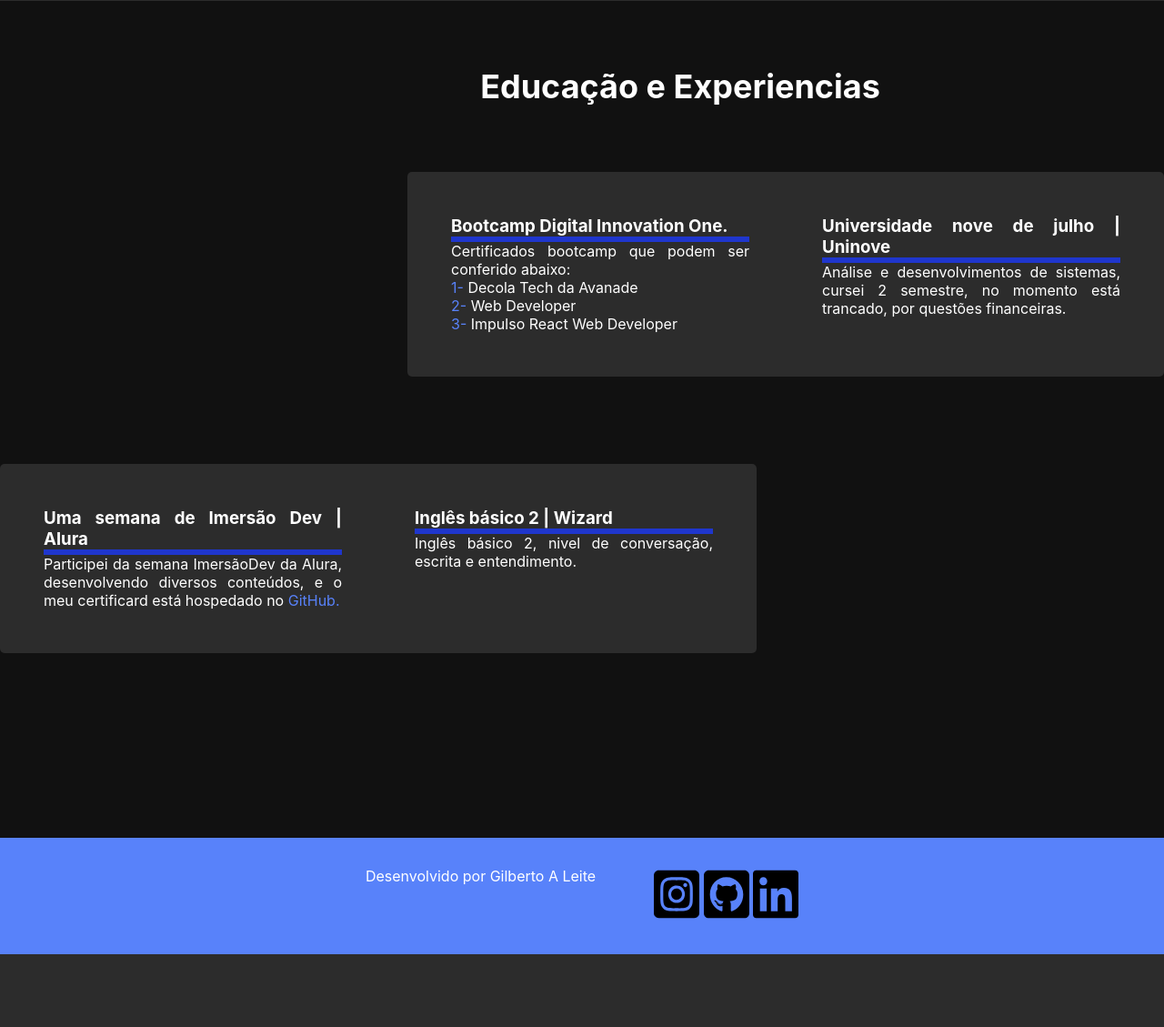
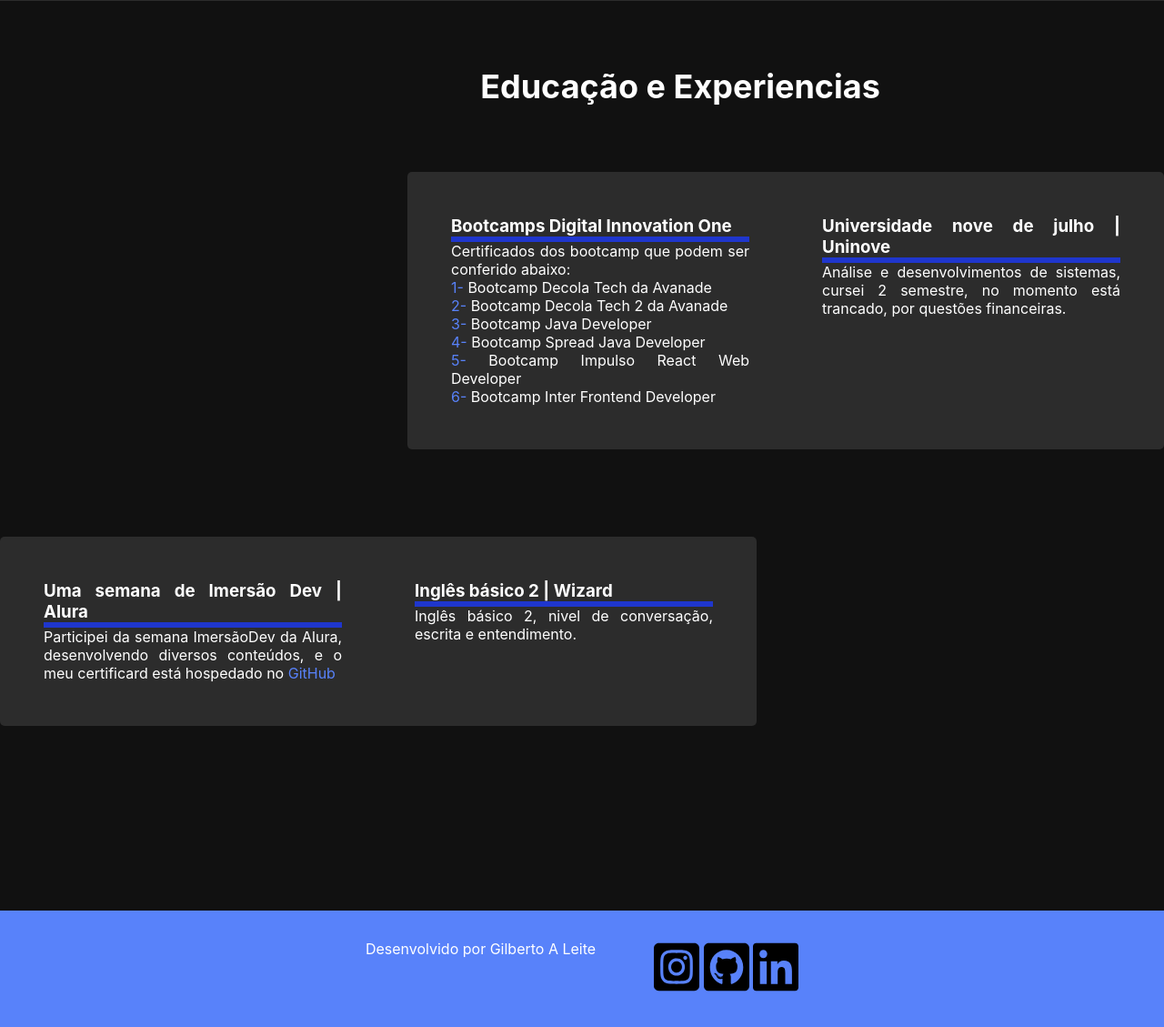
Before and after one commit to Gilbertoaleite/My-Portfolio, a PHP site: page / in a window 1280 px wide. Shown: the part 2786-3915 px from the top of the page at 91% size. Before the commit the page ends 3835 px from the top, so only its background shows below. Run offline with PHP 8.4, Linux system fonts and the light colour scheme.

Commit message:
fix somes tags, and add new certificards

```diff
--- a/index.html
+++ b/index.html
@@ -1,30 +1,45 @@
+<!-- @format -->
+
 <!DOCTYPE html>
-    <html lang="pt-BR">
+<html lang="pt-br">
 	<head>
 		<!-- Google Tag Manager -->
-<script>(function(w,d,s,l,i){w[l]=w[l]||[];w[l].push({'gtm.start':
-new Date().getTime(),event:'gtm.js'});var f=d.getElementsByTagName(s)[0],
-j=d.createElement(s),dl=l!='dataLayer'?'&l='+l:'';j.async=true;j.src=
-'https://www.googletagmanager.com/gtm.js?id='+i+dl;f.parentNode.insertBefore(j,f);
-})(window,document,'script','dataLayer','GTM-WQN7JRJ');</script>
+		<script>
+			(function (w, d, s, l, i) {
+				w[l] = w[l] || [];
+				w[l].push({ 'gtm.start': new Date().getTime(), event: 'gtm.js' });
+				var f = d.getElementsByTagName(s)[0],
+					j = d.createElement(s),
+					dl = l != 'dataLayer' ? '&l=' + l : '';
+				j.async = true;
+				j.src = 'https://www.googletagmanager.com/gtm.js?id=' + i + dl;
+				f.parentNode.insertBefore(j, f);
+			})(window, document, 'script', 'dataLayer', 'GTM-WQN7JRJ');
+		</script>
 		<!-- End Google Tag Manager -->
 		<meta charset="UTF-8" />
 		<meta http-equiv="X-UA-Compatible" content="IE=edge" />
-        <meta name="viewport" content="width=device-width, initial-scale=1, minimum-scale=1">
+		<meta
+			name="viewport"
+			content="width=device-width, initial-scale=1, minimum-scale=1"
+		/>
 		<link href="style.css" rel="stylesheet" />
-
 		<title>Portfólio Gilberto</title>
 	</head>
 	<body>
 		<!-- Google Tag Manager (noscript) -->
-<noscript><iframe src="https://www.googletagmanager.com/ns.html?id=GTM-WQN7JRJ"
-height="0" width="0" style="display:none;visibility:hidden"></iframe></noscript>
+		<noscript
+			><iframe
+				src="https://www.googletagmanager.com/ns.html?id=GTM-WQN7JRJ"
+				height="0"
+				width="0"
+				style="display: none; visibility: hidden"
+			></iframe
+		></noscript>
 		<!-- End Google Tag Manager (noscript) -->
 		<main>
 			<header class="header">
-
 				<nav>
-
 					<ul id="menuHamburguer" class="nav-ul menuHamburguer">
 						<li><a href="#sobre-mim" class="nav-li">Sobre Mim</a></li>
 						<li><a href="#projetos" class="nav-li">Projetos</a></li>
@@ -34,13 +49,10 @@
 						</li>
 					</ul>
 				</nav>
-            </nav>
-
-            <label class="switch" title = 'Butão Modo Noturno'>
+				<label class="switch" title="Butão Modo Noturno">
 					<input type="checkbox" onclick="dayMode()" id="toggleSwitch" />
 					<span class="slider round"></span>
 				</label>
-
 			</header>
 
 			<section id="inicial">
@@ -48,120 +60,198 @@
 					<div class="texto-inicial">
 						<p>Olá, meu nome é</p>
 						<h1 id="userName">Gilberto de Araujo Leite</h1>
-
-          <p id="userBio">Desenvolvedor front-end com bootstrap e React e back-end com Python e PHP em formação.</p>
-
-              <a rel="noreferrer noopener" href="https://api.whatsapp.com/send?phone=+55%2011%2096347-1286&text=Sua%20mensagem" class="whatsapp"
-                  ><img src="assets/whatsapp-brands 1.svg" alt = 'Icone whatsapp' />Whatsapp</a
+						<p id="userBio">
+							Desenvolvedor front-end com bootstrap e React e back-end com
+							Python e PHP em formação.
+						</p>
+						<a
+							rel="noreferrer noopener"
+							href="https://api.whatsapp.com/send?phone=+55%2011%2096347-1286&text=Sua%20mensagem"
+							class="whatsapp"
+							><img
+								src="assets/whatsapp-brands.svg"
+								alt="Icone whatsapp"
+							/>Whatsapp</a
 						>
 					</div>
-
 					<div class="imagem-inicial">
-                <img src="assets/dev.svg" alt = ''/>
+						<img src="assets/dev.svg" alt="imagem de um boneco com notebook" />
 					</div>
 				</div>
 			</section>
-
 			<section id="sobre-mim" class="sectOff">
 				<div class="container-sobre">
-
-              <div  id="UserImage" class="imagem-sobre">
+					<div id="UserImage" class="imagem-sobre">
 						<img
 							src="https://github.com/gilbertoaleite.png"
 							alt="Foto pessoal"
-
 						/>
-
 					</div>
-
 					<div class="texto-sobre">
 						<h2>Sobre mim</h2>
 						<p>
-                  Olá! Sou um estudante de desenvolvimento e apaixonado por tecnologia e inovação! Sou do estado de São Paulo e, frequentemente, participo dos bootcamps da Digital Innovation one e de outras escolas como: TreinaWeb e Alura.
-                  Possuo conhecimentos a respeito de front-end e back-end e concluí 2 semestres no curso de Análise e desenvolvimento pela universidade Uninove. Infelizmente, por questões financeiras, tive que trancar, mas pretendo voltar a estudar assim que a minha situação financeira melhorar. É um prazer lhe conhecer!
+							Olá! Sou um estudante de desenvolvimento e apaixonado por
+							tecnologia e inovação! Sou do estado de São Paulo e,
+							frequentemente, participo dos bootcamps da Digital Innovation one
+							e de outras escolas como: TreinaWeb e Alura. Possuo conhecimentos
+							a respeito de front-end e back-end e concluí 2 semestres no curso
+							de Análise e desenvolvimento pela universidade Uninove.
+							Infelizmente, por questões financeiras, tive que trancar, mas
+							pretendo voltar a estudar assim que a minha situação financeira
+							melhorar. É um prazer lhe conhecer!
 						</p>
 						<div class="botoes-sobre">
-                  <a rel="noreferrer noopener" target="_blank" class="botao" href="https://www.linkedin.com/in/gilbertoaleite/"
-                    ><img src="assets/linkedin-brands 1.svg" alt = 'Icone LinkkedIn' />Linkedin</a
+							<a
+								rel="noreferrer noopener"
+								target="_blank"
+								class="botao"
+								href="https://www.linkedin.com/in/gilbertoaleite/"
+								><img
+									src="assets/linkedin-brands.svg"
+									title="Meu LinkedIn"
+								/>Linkedin</a
 							>
-                  <a title="Baixar o meu currículo" rel="noreferrer noopener" target="_blank" class="botao" href="/assets/CurriculoGilberto.pdf"
-                    ><img src="assets/Vector.svg" alt = 'Icone para baixar arquivo' />Currículo</a
+							<a
+								title="Baixar o meu currículo"
+								rel="noreferrer noopener"
+								target="_blank"
+								class="botao"
+								href="/assets/CurriculoGilberto.pdf"
+								><img
+									src="assets/Vector.svg"
+									title="Download em pdf"
+								/>Currículo</a
 							>
-
 						</div>
 					</div>
 				</div>
 			</section>
-
 			<section id="projetos">
 				<h2 style="margin: 1em 0; text-align: center">Projetos</h2>
 				<div class="container-projetos">
 					<div class="item-projeto">
 						<h3>Resgate</h3>
 						<p>
-                Joguinho feito durante o bootcamp JavaScript Game Developer da Digital Innovation One
+							Joguinho feito durante o bootcamp JavaScript Game Developer da
+							Digital Innovation One
 						</p>
-              <a rel="noreferrer noopener" target="_blank" href="https://jogo-helicoptero.vercel.app/" class="botao"
+						<a
+							rel="noreferrer noopener"
+							target="_blank"
+							href="https://jogo-helicoptero.vercel.app/"
+							class="botao"
 							>Link do Projeto</a
 						>
 					</div>
 					<div class="item-projeto">
 						<h3>O Mentalista Game</h3>
 						<p>
-                  Pagina o mentalista foi desenvolvido na imersão dev da Alura, sendo um jogo de escolher números aleatórios.
+							Pagina o mentalista foi desenvolvido na imersão dev da Alura,
+							sendo um jogo de escolher números aleatórios.
 						</p>
-                <a rel="noreferrer noopener" target="_blank" href="https://codepen.io/gilbertoaleite/full/XWgzdBE" class="botao">Link do Projeto</a>
+						<a
+							rel="noreferrer noopener"
+							target="_blank"
+							href="https://codepen.io/gilbertoaleite/full/XWgzdBE"
+							class="botao"
+							>Link do Projeto</a
+						>
 					</div>
 					<div class="item-projeto">
-                <h3>Projeto e-diarista | TreinaWeb </h3>
+						<h3>Projeto e-diarista | TreinaWeb</h3>
 						<p>
-                Projeto foi feito um site fictício, de procura de diaristas, e foi feito usando o React e para api foi ultilizado o Python com o Django.
+							Projeto foi feito um site fictício, de procura de diaristas, e foi
+							feito usando o React e para api foi ultilizado o Python com o
+							Django.
 						</p>
-                <a rel="noreferrer noopener" target="_blank" href="https://e-diaristas-gilbertoaleite.vercel.app" class="botao">Link do Projeto</a>
+						<a
+							rel="noreferrer noopener"
+							target="_blank"
+							href="https://e-diaristas-gilbertoaleite.vercel.app"
+							class="botao"
+							>Link do Projeto</a
+						>
 					</div>
-
 					<div class="item-projeto">
 						<h3>Dashboard de Vendas</h3>
 						<p>
-                  Desenvolvido o dashboard de vendas com Spring e React a parte FrontEnd, feito na primeira aula da semana Spring React do DevSuperior.
+							Desenvolvido o dashboard de vendas com Spring e React a parte
+							FrontEnd, feito na primeira aula da semana Spring React do
+							DevSuperior.
 						</p>
-                <a rel="noreferrer noopener" target="_blank" href="https://gilberto-dsvendas.netlify.app" class="botao">Link do Projeto</a>
+						<a
+							rel="noreferrer noopener"
+							target="_blank"
+							href="https://gilberto-dsvendas.netlify.app"
+							class="botao"
+							>Link do Projeto</a
+						>
 					</div>
-
 					<div class="item-projeto">
 						<h3>Automatizando com Python</h3>
-                <p>Automatizando com Python, programei para abrir o chrome e acessar a pagina da Dio.me Inc. e acessa o bootcamp da Impulso</p>
-                <a rel="noreferrer noopener" target="_blank" href="https://www.linkedin.com/feed/update/urn:li:activity:6859915957129777154" class="botao">Link do Projeto</a>
+						<p>
+							Automatizando com Python, programei para abrir o chrome e acessar
+							a pagina da Dio.me Inc. e acessa o bootcamp da Impulso
+						</p>
+						<a
+							rel="noreferrer noopener"
+							target="_blank"
+							href="https://www.linkedin.com/feed/update/urn:li:activity:6859915957129777154"
+							class="botao"
+							>Link do Projeto</a
+						>
 					</div>
-
 					<div class="item-projeto">
 						<h3>NETFLIX-Live</h3>
 						<p>
-                  Foi desenvolvido em html e com o bootstrap o meu primeiro projeto da Dio. Obs o Navegador pode mostrar como site perigoso, só ignorar não está sendo pedindo nenhuma informação.
+							Foi desenvolvido em html e com o bootstrap o meu primeiro projeto
+							da Dio. Obs o Navegador pode mostrar como site perigoso, só
+							ignorar não está sendo pedindo nenhuma informação.
 						</p>
-                <a rel="noreferrer noopener" target="_blank" href="https://gilbertoaleite-netflix-clone.netlify.app/index.html" class="botao">Link do Projeto</a>
+						<a
+							rel="noreferrer noopener"
+							target="_blank"
+							href="https://gilbertoaleite-netflix-clone.netlify.app/index.html"
+							class="botao"
+							>Link do Projeto</a
+						>
 					</div>
 					<div class="item-projeto">
 						<h3>TreinaCook - Receitas</h3>
 						<p>
-                  Foi desenvolvido em Next.js e gerado para a pagina estática que deixou o site muito mais rápido.
+							Foi desenvolvido em Next.js e gerado para a pagina estática que
+							deixou o site muito mais rápido.
 						</p>
-                <a rel="noreferrer noopener" target="_blank" href="https://gilbertoaleite-receitas-next-js.vercel.app/" class="botao">Link do Projeto</a>
+						<a
+							rel="noreferrer noopener"
+							target="_blank"
+							href="https://gilbertoaleite-receitas-next-js.vercel.app/"
+							class="botao"
+							>Link do Projeto</a
+						>
 					</div>
 					<div class="item-projeto">
 						<h3>Site de Controle Financeiro Nikel</h3>
 						<p>
-                  Desenvolvi esse site de controle financeiro assistindo as aulas do codaí(Growdev), dar pra criar conta,
-		e logar no site e lançar entrada e saida de dinheiro, não foi usado Api, está sendo armazendo a senha e os dados no navegador local do cliente.
+							Desenvolvi esse site de controle financeiro assistindo as aulas do
+							codaí(Growdev), dar pra criar conta, e logar no site e lançar
+							entrada e saida de dinheiro, não foi usado Api, está sendo
+							armazendo a senha e os dados no navegador local do cliente.
 						</p>
-                <a rel="noreferrer noopener" target="_blank" href="https://gilbertoaleite-codai.netlify.app/" class="botao">Link do Projeto</a>
+						<a
+							rel="noreferrer noopener"
+							target="_blank"
+							href="https://gilbertoaleite-codai.netlify.app/"
+							class="botao"
+							>Link do Projeto</a
+						>
 					</div>
 					<div class="item-projeto">
 						<h3>Em Breve</h3>
-                <p>
-                  Em Desenvolvimento.
-                </p>
-                <a rel="noreferrer noopener" target="_blank" href="#" class="botao">Link do Projeto</a>
+						<p>Em Desenvolvimento.</p>
+						<a rel="noreferrer noopener" target="_blank" href="#" class="botao"
+							>Link do Projeto</a
+						>
 					</div>
 				</div>
 			</section>
@@ -171,80 +261,136 @@
 				<div class="texto-habilidades">
 					<h2>Habilidades</h2>
 					<p>
-                Possuo conhecimentos básico de Front e Back-end,
-                Meus conhecimentos de front-end incluem HTML, CSS, JavaScript e React inicial.
-                Meus conhecimentos de Back-end incluem, Python, PHP, estudando automações e
-                crud com Python, criações de bots de telegram e discord, entre outros.
+						Possuo conhecimentos básico de Front e Back-end, Meus conhecimentos
+						de front-end incluem HTML, CSS, JavaScript e React inicial. Meus
+						conhecimentos de Back-end incluem, Python, PHP, estudando automações
+						e crud com Python, criações de bots de telegram e discord, entre
+						outros.
 					</p>
 				</div>
-
 				<div class="icones-habilidades">
 					<div class="moldura-icone html">
-                <img src="assets/icon-html.svg" alt = 'Icone HTML'/>
+						<img src="assets/icon-html.svg" alt="Icone HTML" />
 						<p>HTML</p>
 					</div>
 					<div class="moldura-icone css">
-                <img src="assets/icon-css.svg" alt = 'Icone CSS'/>
+						<img src="assets/icon-css.svg" alt="Icone CSS" />
 						<p>CSS3</p>
 					</div>
-
 					<div class="moldura-icone python">
-                <img src="assets/icon-python.svg" alt = 'Icone Python'/>
+						<img src="assets/icon-python.svg" alt="Icone Python" />
 						<p>Python</p>
 					</div>
 					<div class="moldura-icone javascript">
-                <img src="assets/icon-js.svg" alt = 'Icone JavaScript'/>
+						<img src="assets/icon-js.svg" alt="Icone JavaScript" />
 						<p>JavaScript</p>
 					</div>
+				</div>
+			</div>
 		</section>
-     <section  id="experiencias">
-          <h2
-          class ='h2-experiencia'>Educação e Experiencias</h2>
+		<section id="experiencias">
+			<h2 class="h2-experiencia">Educação e Experiencias</h2>
 			<div class="container-experiencias">
-            <div class = 'imagem-experiencia'>
-          </div>
-            <div class ='imagem-experiencia-2'>
-              </div>
-            <div class ='flex-experiencia'>
+				<div class="imagem-experiencia"></div>
+				<div class="imagem-experiencia-2"></div>
+				<div class="flex-experiencia">
 					<div class="item-experiencia">
 						<div class="faixa-item-experiencia">
-                    <h3> Bootcamp Digital Innovation One.</h3>
+							<h3>Bootcamps Digital Innovation One</h3>
 						</div>
-                  <p>Certificados bootcamp que podem ser conferido abaixo:</p>
+						<p>Certificados dos bootcamp que podem ser conferido abaixo:</p>
 						<p>
-                      <a rel="noreferrer noopener" class="item-experiencia" style="color: #5882fa" target="_blank"
-                      href="https://certificates.digitalinnovation.one/C49C197B" alt="Para visualizar o certificado"> 1-</a>
-                      Decola Tech da Avanade
+							<a
+								rel="noreferrer noopener"
+								class="item-experiencia"
+								target="_blank"
+								href="https://certificates.digitalinnovation.one/C49C197B"
+								title="Para visualizar o certificado"
+								><span>1-</span></a
+							>
+							Bootcamp Decola Tech da Avanade
 						</p>
 						<p>
-                      <a rel="noreferrer noopener" class="item-experiencia " style="color: #5882fa" target="_blank"
-                      href="https://certificates.digitalinnovation.one/3C5E6894" alt="Para visualizar o certificado"> 2- </a>
-                     Web Developer
+							<a
+								rel="noreferrer noopener"
+								class="item-experiencia"
+								target="_blank"
+								href="https://www.dio.me/certificate/1D2F44C4"
+								title="Para visualizar o certificado"
+								><span>2-</span></a
+							>
+							Bootcamp Decola Tech 2 da Avanade
 						</p>
 						<p>
-                      <a rel="noreferrer noopener" class="item-experiencia " style="color: #5882fa" target="_blank"
-                      href="https://certificates.digitalinnovation.one/D8A48E2E" alt="Para visualizar o certificado"> 3- </a>
-                     Impulso React Web Developer
+							<a
+								rel="noreferrer noopener"
+								class="item-experiencia"
+								target="_blank"
+								href="https://certificates.digitalinnovation.one/96458B6A"
+								title="Para visualizar o certificado"
+								><span>3-</span></a
+							>
+							Bootcamp Java Developer
+						</p>
+						<p>
+							<a
+								rel="noreferrer noopener"
+								class="item-experiencia"
+								target="_blank"
+								href="https://certificates.digitalinnovation.one/0F34F238"
+								title="Para visualizar o certificado"
+								><span>4-</span></a
+							>
+							Bootcamp Spread Java Developer
+						</p>
+						<p>
+							<a
+								rel="noreferrer noopener"
+								class="item-experiencia"
+								target="_blank"
+								href="https://certificates.digitalinnovation.one/D8A48E2E"
+								title="Para visualizar o certificado"
+								><span>5-</span></a
+							>
+							Bootcamp Impulso React Web Developer
+						</p>
+						<p>
+							<a
+								rel="noreferrer noopener"
+								class="item-experiencia"
+								target="_blank"
+								href="https://certificates.digitalinnovation.one/9EA1467E"
+								title="Para visualizar o certificado"
+								><span>6-</span></a
+							>
+							Bootcamp Inter Frontend Developer
 						</p>
 					</div>
 					<div class="item-experiencia">
 						<div class="faixa-item-experiencia">
-                    <h3 >Universidade nove de julho | Uninove </h3>
+							<h3>Universidade nove de julho | Uninove</h3>
 						</div>
 						<p>
-                    Análise e desenvolvimentos de sistemas, cursei 2 semestre, no momento está trancado, por questões financeiras.
+							Análise e desenvolvimentos de sistemas, cursei 2 semestre, no
+							momento está trancado, por questões financeiras.
 						</p>
 					</div>
 				</div>
-
-          <div class ='flex-experiencia reverse'>
+				<div class="flex-experiencia reverse">
 					<div class="item-experiencia">
 						<div class="faixa-item-experiencia">
-                  <h3 > Uma semana de Imersão Dev | Alura</h3>
+							<h3>Uma semana de Imersão Dev | Alura</h3>
 						</div>
-                <p >
-                  Participei da semana ImersãoDev da Alura,
-                  desenvolvendo diversos conteúdos, e o meu certificard está hospedado no <a rel="noreferrer noopener" style="text-decoration: none;  color: #5882fa" target="_blank" href="https://gilbertoaleite.github.io/certificard/">GitHub.</a>
+						<p>
+							Participei da semana ImersãoDev da Alura, desenvolvendo diversos
+							conteúdos, e o meu certificard está hospedado no
+							<a
+								rel="noreferrer noopener"
+								target="_blank"
+								title="página certificard"
+								href="https://gilbertoaleite.github.io/certificard/"
+								><span>GitHub</span></a
+							>
 						</p>
 					</div>
 					<div class="item-experiencia">
@@ -258,21 +404,32 @@
 				</div>
 			</div>
 			<div></div>
-        <footer >
-
+			<footer>
 				<p>Desenvolvido por Gilberto A Leite</p>
 				<div id="socialLinks">
 					<div class="instagram">
-                  <a  rel="noreferrer noopener" target="_blank" href="https://instagram.com/gilbertoaleite/"><img src="assets/instagram-square-brands 1.svg" alt = 'Icone Instagram'/></a>
-                  <a rel="noreferrer noopener" target="_blank" href="https://github.com/gilbertoaleite"><img src="assets/github-square-brands 1.svg" alt = 'Icone Github' /></a>
-                  <a rel="noreferrer noopener"  target="_blank" href="https://linkedin.com/in/gilbertoaleite"><img src="assets/linkedin-brands 1 (1).svg" alt = 'Icone LinkedIn' /></a>
-
+						<a
+							rel="noreferrer noopener"
+							target="_blank"
+							href="https://instagram.com/gilbertoaleite/"
+							><img src="assets/instagram.svg" alt="Icone-Instagram"
+						/></a>
+						<a
+							rel="noreferrer noopener"
+							target="_blank"
+							href="https://github.com/gilbertoaleite"
+							><img src="assets/github.svg" alt="Icone-Github"
+						/></a>
+						<a
+							rel="noreferrer noopener"
+							target="_blank"
+							href="https://linkedin.com/in/gilbertoaleite"
+							><img src="assets/linkedin.svg" alt="Icone-LinkedIn"
+						/></a>
 					</div>
 				</div>
-
 				<script src="script.js"></script>
 			</footer>
-
-      </div>
+		</section>
 	</body>
 </html>
--- a/style.css
+++ b/style.css
@@ -617,3 +617,8 @@
 		padding: 1em;
 	}
 }
+span,
+a {
+	color: #5882fa;
+	text-decoration: none;
+}
```
Also changed, not shown: assets/github.svg (renamed from assets/github-square-brands 1.svg), assets/instagram.svg (renamed from assets/instagram-square-brands 1.svg), assets/linkedin-brands.svg (renamed from assets/linkedin-brands 1.svg), assets/linkedin.svg (renamed from assets/linkedin-brands 1 (1).svg), assets/whatsapp-brands.svg (renamed from assets/whatsapp-brands 1.svg). Lines whose indentation alone changed are shown as unchanged.
